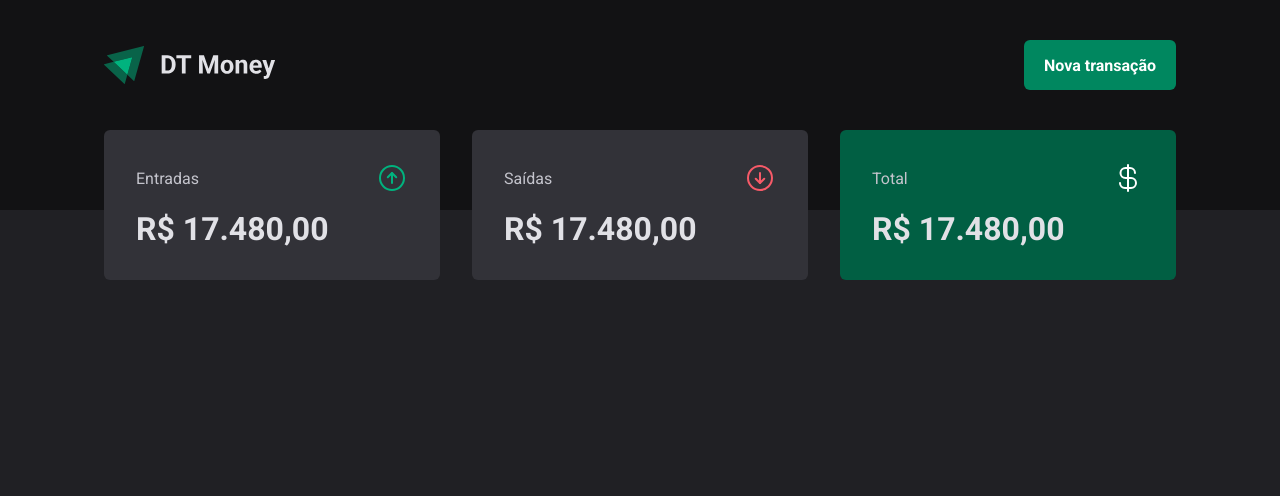
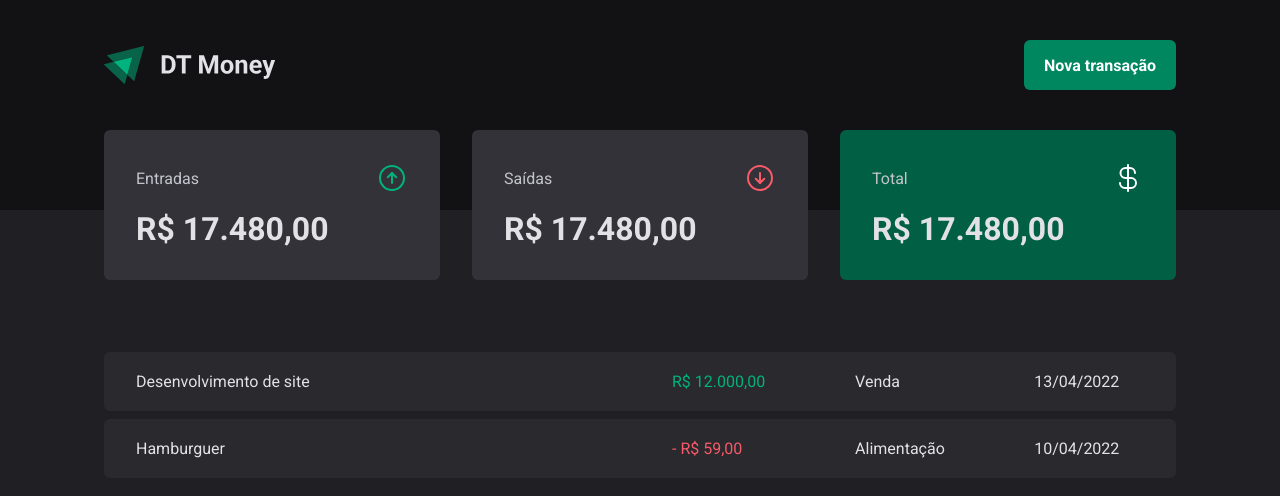
Before and after one commit to devLucasAquino/dt-money-rocketseat, a React (Vite) app: page / in a window 1280 px wide. Shown: the top 496 px of the page. Built offline with nearby package versions, Linux system fonts and the light colour scheme.

Commit message:
feat: Transactions Table component

```diff
--- a/src/pages/Transactions/index.tsx
+++ b/src/pages/Transactions/index.tsx
@@ -1,11 +1,39 @@
 import { Header } from "../../components/Header";
 import { Summary } from "../../components/Summary";
+import { PriceHighlight, TransactionsContainer, TransactionsTable } from "./styles";
 
 export function Transactions(){
     return(
         <div>
             <Header />
             <Summary />
+
+            <TransactionsContainer>
+                <TransactionsTable>
+                    <tbody>
+                        <tr>
+                            <td width="50%">Desenvolvimento de site</td>
+                            <td>
+                                <PriceHighlight variant="income">
+                                    R$ 12.000,00
+                                </PriceHighlight>
+                            </td>
+                            <td>Venda</td>
+                            <td>13/04/2022</td>
+                        </tr>
+                        <tr>
+                            <td width="50%">Hamburguer</td>
+                            <td>
+                                <PriceHighlight variant="outcome">
+                                    - R$ 59,00
+                                </PriceHighlight>
+                            </td>
+                            <td>Alimentação</td>
+                            <td>10/04/2022</td>
+                        </tr>
+                    </tbody>
+                </TransactionsTable>
+            </TransactionsContainer>
         </div>
     )
 }
--- a/src/pages/Transactions/styles.ts
+++ b/src/pages/Transactions/styles.ts
@@ -0,0 +1,38 @@
+import styled from "styled-components";
+
+export const TransactionsContainer = styled.main`
+    width: 100%;
+    max-width: 1120px;
+    margin: 4rem auto 0;
+    padding: 0 1.5rem;
+`;
+
+export const TransactionsTable = styled.table`
+    width: 100%;
+    border-collapse: separate;
+    border-spacing: 0 0.5rem;
+    /* margin-top: 1.5rem; */
+
+    td{
+        padding: 1.25rem 2rem;
+        background: ${props => props.theme["gray-700"]};
+
+        &:first-child{
+            border-top-left-radius: 6px;
+            border-bottom-left-radius: 6px;
+        }
+
+        &:last-child{
+            border-top-right-radius: 6px;
+            border-bottom-right-radius: 6px;
+        }
+    }
+`;
+
+interface PriceHighlightProps{
+    variant: "income" | "outcome";
+}
+
+export const PriceHighlight = styled.span<PriceHighlightProps>`
+    color: ${props => props.variant === "income" ? props.theme["green-300"] : props.theme["red-300"]};
+`;
```
